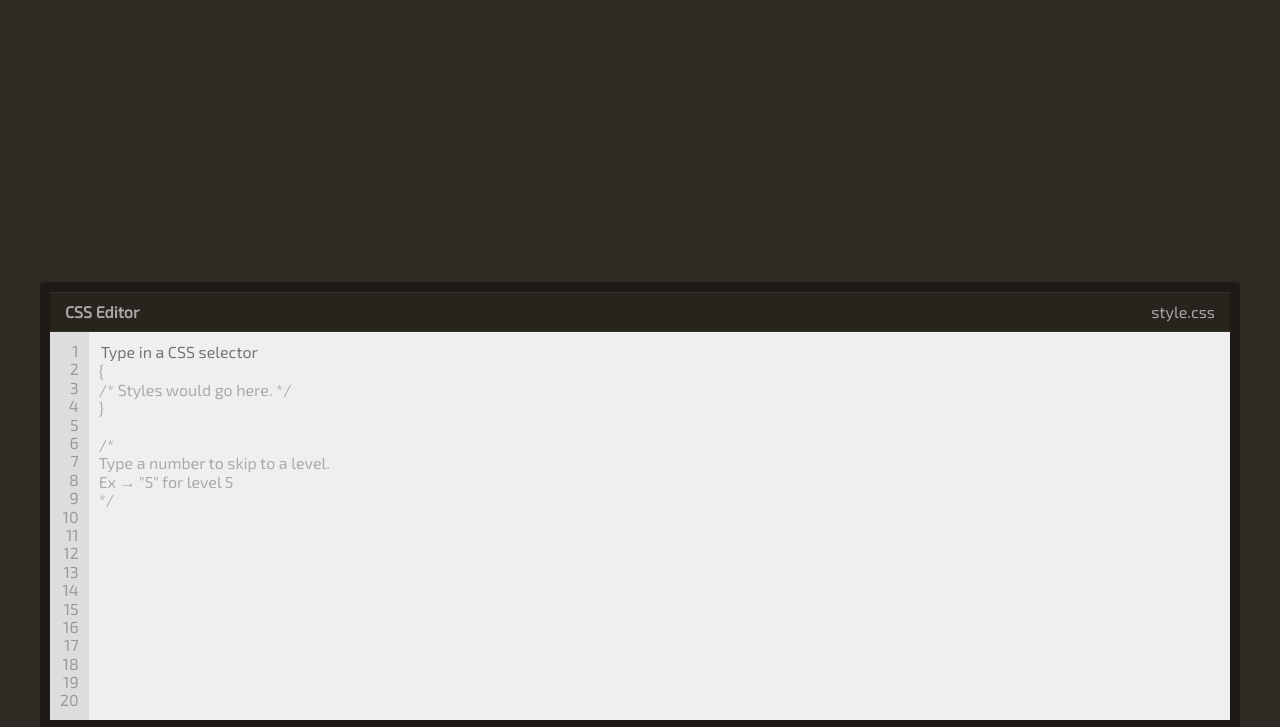
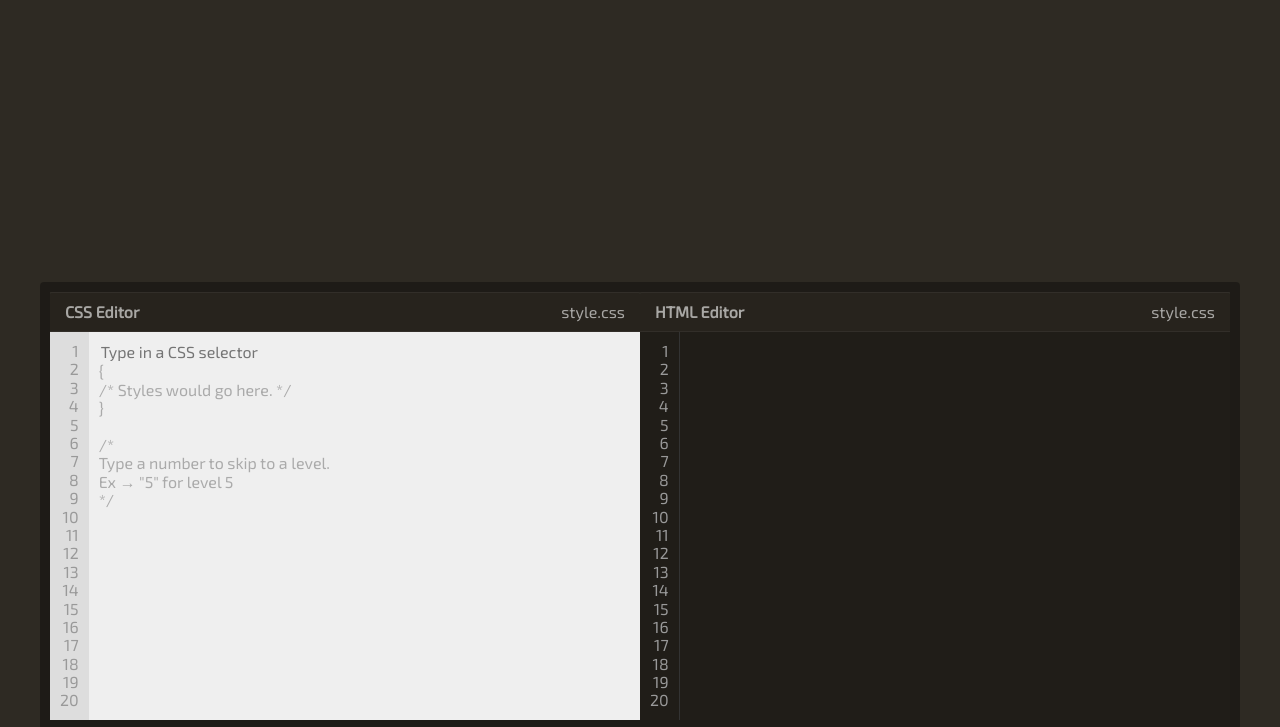
Before and after one commit to maximiloi/JSFE2023Q1, a website built with webpack: page rs-css/src/template.html in a window 1280 px wide. Shown: the part 78-805 px from the top of the page. Built offline with nearby package versions, Linux system fonts and the light colour scheme.

Commit message:
feat: add HTML editor

```diff
--- /dev/null
+++ b/rs-css/src/components/Main/Editor/HTMLEditor/index.scss
@@ -0,0 +1,8 @@
+.html-view .html__number,
+.html-view .html__output {
+  background: rgba(0, 0, 0, .3);
+}
+
+.html-view .html__number {
+  border-right: solid 1px #333;
+}
--- /dev/null
+++ b/rs-css/src/components/Main/Editor/HTMLEditor/index.ts
@@ -0,0 +1,39 @@
+import addToParentElement from "../../../../utils/addToParentElement";
+import createElement from "../../../../utils/createElement";
+
+import './index.scss';
+
+function createHTMLEditor(parentClassName: string): void {
+  const editorHTMLElem: HTMLElement = createElement('div', 'editor-pane html-version');
+  addToParentElement(parentClassName, editorHTMLElem);
+
+  const editorHTMLTitleElem: HTMLElement = createElement('div', 'editor-pane__title html-version__title');
+  addToParentElement('.html-version', editorHTMLTitleElem);
+
+  const editorNameElem: HTMLElement = createElement('h4', 'editor-pane__file-name');
+  editorNameElem.textContent = 'HTML Editor'
+  addToParentElement('.html-version__title', editorNameElem);
+
+  const editorHTMLFileNameElem: HTMLElement = createElement('span', 'editor-pane__file-name');
+  editorHTMLFileNameElem.textContent = 'style.css'
+  addToParentElement('.html-version__title', editorHTMLFileNameElem);
+
+  const editorHTMLFileElem: HTMLElement = createElement('div', 'editor-pane__file html-view');
+  addToParentElement('.html-version', editorHTMLFileElem);
+
+  const editorHTMLNumElem: HTMLElement = createElement('div', 'editor-pane__number html__number');
+  addToParentElement('.html-view', editorHTMLNumElem);
+  let numberEditor = '';
+  for (let i = 1; i <= 20; i += 1) {
+    numberEditor += `${i}<br>`;
+  }
+  editorHTMLNumElem.innerHTML = numberEditor;
+
+  const editorHTMLInputElem: HTMLElement = createElement('div', 'editor-pane__input html__output');
+  addToParentElement('.html-view', editorHTMLInputElem);
+
+  const editorHTMLInpuTextElem: HTMLElement = createElement('div', 'editor-pane__input--text');
+  addToParentElement('.html__output', editorHTMLInpuTextElem);
+}
+
+export default createHTMLEditor;
--- a/rs-css/src/components/Main/Editor/index.scss
+++ b/rs-css/src/components/Main/Editor/index.scss
@@ -1,4 +1,10 @@
 .editor {
   border: solid 10px rgba(0, 0, 0, .35);
   border-radius: 4px;
+
+  display: flex;
+
+  &-pane {
+    width: 50%;
+  }
 }
--- a/rs-css/src/components/Main/Editor/index.ts
+++ b/rs-css/src/components/Main/Editor/index.ts
@@ -1,6 +1,7 @@
 import createElement from "../../../utils/createElement";
 import addToParentElement from "../../../utils/addToParentElement";
 import createCssEditor from "./CssEditor";
+import createHTMLEditor from "./HTMLEditor";
 
 import './index.scss';
 
@@ -9,6 +10,7 @@ function createEditor(parentClassName: string): void {
   addToParentElement(parentClassName, editorElem);
 
   createCssEditor('.editor');
+  createHTMLEditor('.editor');
 }
 
 export default createEditor;
```
